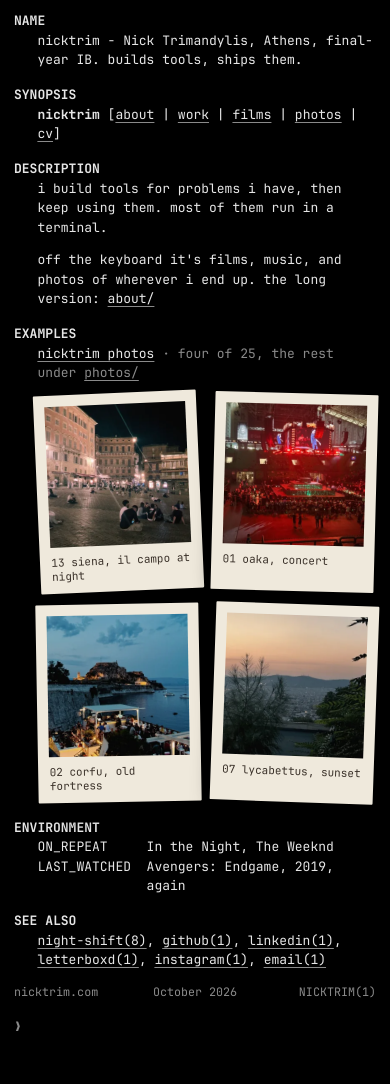
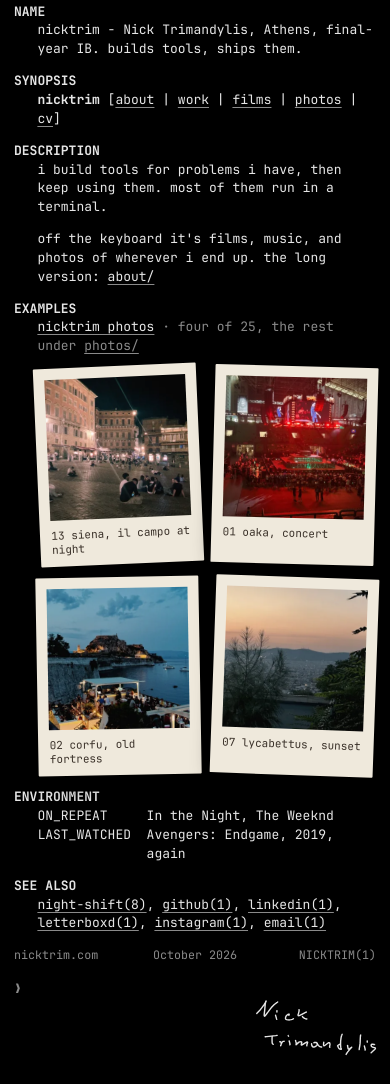
Before and after one commit to nitrimandylis/portfolio, an Astro site: page / in a window 390 px wide. Shown: the part 126-1210 px from the top of the page. Built offline with nearby package versions, Linux system fonts and the light colour scheme; Astro itself is replaced by a stand-in of ours.

Commit message:
home: troff sizing and the signature at the foot

```diff
--- a/src/pages/index.astro
+++ b/src/pages/index.astro
@@ -3,6 +3,7 @@
 import Page from '../layouts/Page.astro';
 import { latest } from '../data/films';
 import { photos, song, month, examples } from '../data/site';
+import signature from '../../public/hand/name.svg?raw'; // inline so the strokes take the text colour, same as /about
 const pad = (n: number) => String(n).padStart(2, '0');
 ---
 <Page>
@@ -46,11 +47,16 @@ const pad = (n: number) => String(n).padStart(2, '0');
       <div class="b"><a href="https://os.nicktrim.com">night-shift(8)</a>, <a href="https://github.com/nitrimandylis">github(1)</a>, <a href="https://www.linkedin.com/in/nitrimandylis">linkedin(1)</a>, <a href="https://letterboxd.com/nick_trim8">letterboxd(1)</a>, <a href="https://www.instagram.com/nick_trim8">instagram(1)</a>, <a href="mailto:nicktrim8@duck.com">email(1)</a></div></section>
 
     <div class="hf bottom mu"><span>nicktrim.com</span><span>{month}</span><span>NICKTRIM(1)</span></div>
-    <p class="end" aria-hidden="true"><span class="mu">❯</span> <span class="cursor"></span></p>
+    <div class="end" aria-hidden="true">
+      <p><span class="mu">❯</span> <span class="cursor"></span></p>
+      <!-- signed at the foot of the printout, on the prompt's empty right side -->
+      <div class="sig" set:html={signature} />
+    </div>
   </main>
 </Page>
 <style>
-  .man{max-width:calc(80ch + 48px);margin:0 auto;padding:16px 24px;line-height:1.5;min-height:calc(100vh - 40px);display:flex;flex-direction:column;justify-content:center}
+  /* set like troff: one size up from the subpages, starts at the top */
+  .man{max-width:calc(84ch + 48px);margin:0 auto;padding:16px 24px 12px;font-size:15px;line-height:1.45}
   /* three equal-weight cells, so the middle one sits on the true centre whatever the sides say */
   .hf{display:grid;grid-template-columns:1fr auto 1fr;gap:2ch}
   .hf span:last-child{justify-self:end}
@@ -58,8 +64,10 @@ const pad = (n: number) => String(n).padStart(2, '0');
   .prompt{margin-bottom:1.2em}
   .top{margin-bottom:.4em}
   .bottom{margin-top:1.2em}
-  .end{margin-top:1.2em}
-  section{margin-top:1.2em}
+  .end{margin-top:1.2em;display:flex;justify-content:space-between;align-items:flex-start}
+  .sig{color:var(--fg);transform:rotate(-2deg);margin-top:-1em}
+  .sig :global(svg){width:130px;height:auto;display:block}
+  section{margin-top:1em}
   h2{font-weight:700}
   .b{padding-left:7ch}
   .b p+p{margin-top:1em}
@@ -67,13 +75,16 @@ const pad = (n: number) => String(n).padStart(2, '0');
   .kv{display:grid;grid-template-columns:14ch 1fr;column-gap:1ch}
   .kv a{justify-self:start}
   /* four prints, clipped on as polaroids: cream frame, square crop, chin for the caption, each sitting a little crooked */
-  .examples{display:grid;grid-template-columns:repeat(4,140px);gap:14px;margin-top:.8em}
+  .examples{display:grid;grid-template-columns:repeat(4,144px);gap:16px;margin-top:.8em}
   .pol{display:block;text-decoration:none;background:#efe9dc;color:#3a3129;padding:7% 7% 0;border-radius:1px;transform:rotate(var(--r));box-shadow:0 1px 2px rgba(0,0,0,.6),0 10px 24px -8px rgba(0,0,0,.8)}
   .pol img{width:100%;height:auto;aspect-ratio:1;object-fit:cover}
   .pol span{display:block;font-size:11px;line-height:1.3;padding:8px 0 10px;min-height:2.6em}
   .pol:hover{transform:rotate(0deg)}
   @media (max-width:640px){
-    .man{padding:28px 14px;justify-content:flex-start}
+    .man{padding:28px 14px;font-size:inherit}
+    .end{flex-direction:column;gap:12px}
+    .sig{align-self:flex-end}
+    .sig :global(svg){width:120px}
     .examples{grid-template-columns:1fr 1fr}
     .b{padding-left:3ch}
     .hf{font-size:.9em}
```
Also changed, not shown: PRODUCT.md (+13 -0 lines).
